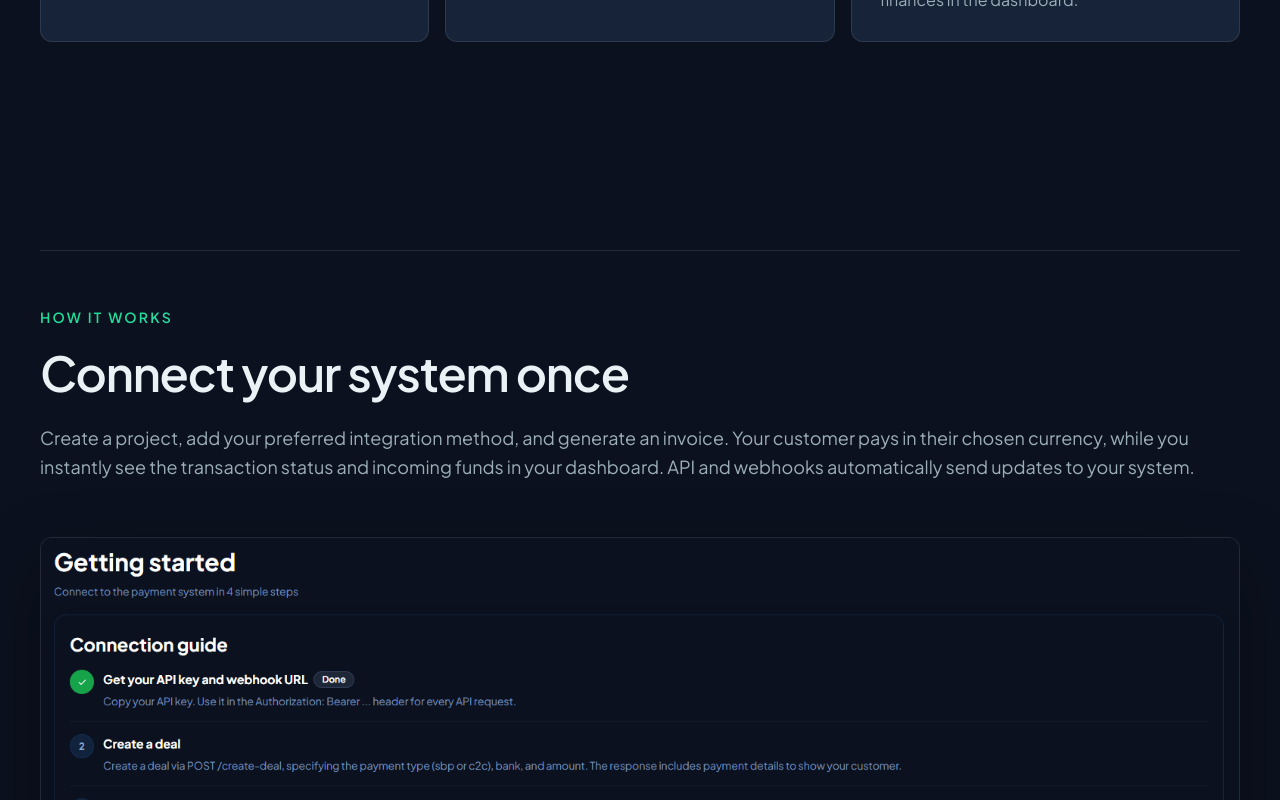
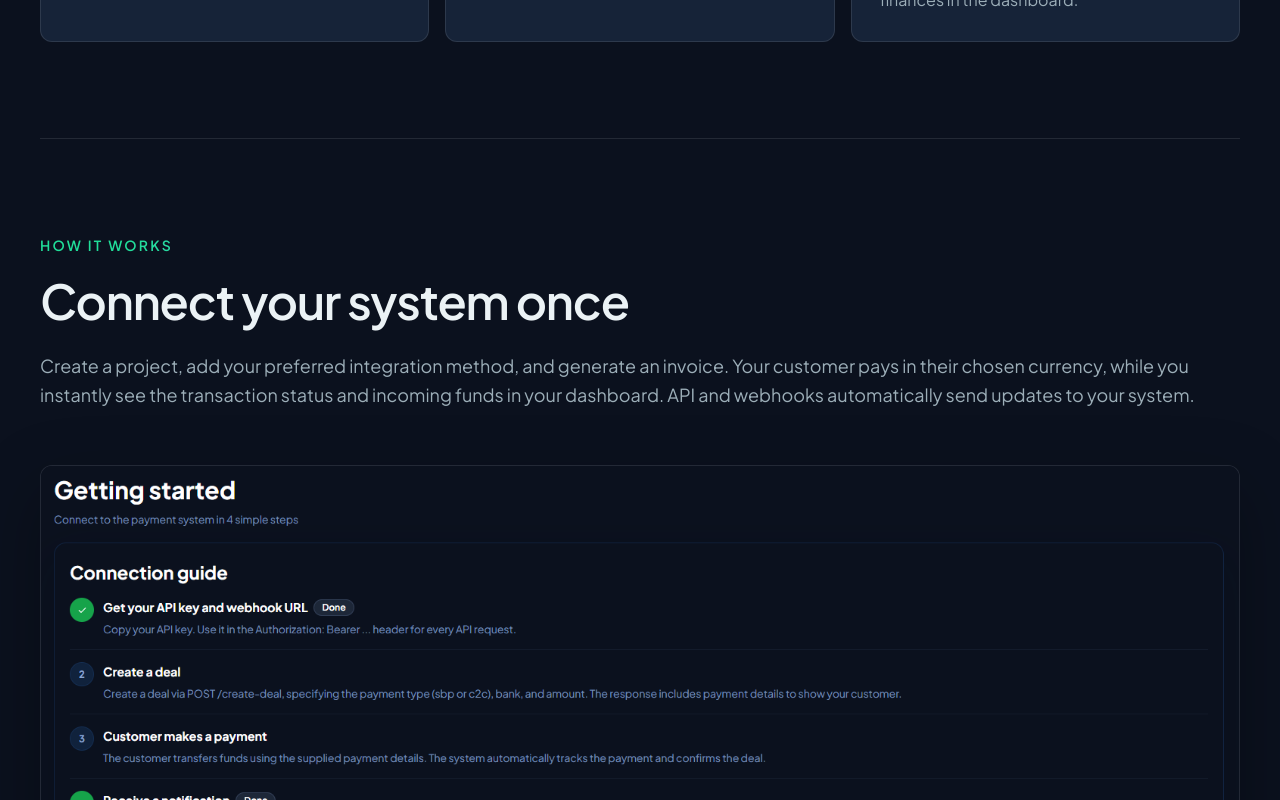
Before and after one commit to Sergey3174/crypto-landing, a React (Vite) app: page / in a window 1280 px wide. Shown: the part 2100-2900 px from the top of the page. Built offline with nearby package versions, Linux system fonts and the light colour scheme.

Commit message:
update margin

```diff
--- a/src/App.tsx
+++ b/src/App.tsx
@@ -411,11 +411,7 @@ function App() {
               </div>
             ))}
           </div>
-        </div>
-      </section>
-
-      <section className="px-6 py-16 lg:px-10 lg:py-24">
-        <div className="mx-auto max-w-[1240px] border-y border-white/[.1] py-10 md:py-14">
+          <div className="mt-20 border-t border-white/[.1] pt-20 md:mt-24 md:pt-24">
             <p className="mb-5 text-sm font-semibold uppercase tracking-[.16em] text-[#589bf3]">
               How it works
             </p>
@@ -425,10 +421,10 @@ function App() {
               </h2>
               <p className="mt-6  text-lg leading-relaxed text-[#9caeb8]">
                 Create a project, add your preferred integration method, and
-              generate an invoice. Your customer pays in their chosen currency,
-              while you instantly see the transaction status and incoming funds
-              in your dashboard. API and webhooks automatically send updates to
-              your system.
+                generate an invoice. Your customer pays in their chosen
+                currency, while you instantly see the transaction status and
+                incoming funds in your dashboard. API and webhooks automatically
+                send updates to your system.
               </p>
             </div>
             <div className="mt-10 overflow-hidden rounded-xl border border-white/[.1] bg-[#0b1120] shadow-[0_24px_70px_rgba(0,0,0,.28)] md:mt-14">
@@ -437,6 +433,7 @@ function App() {
                 alt="API and webhook integration interface"
                 className="h-auto w-full"
               />
+            </div>
           </div>
         </div>
       </section>
@@ -682,7 +679,7 @@ function App() {
             ].map(([number, title, text, tokens]) => (
               <article
                 key={number}
-                className="relative min-h-64 overflow-hidden rounded-2xl border border-white/[.1] bg-[#162338] p-6"
+                className="relative min-h-58 overflow-hidden rounded-2xl border border-white/[.1] bg-[#162338] p-6"
               >
                 <div className="flex justify-between">
                   <span className="text-sm font-bold text-[#7db1f5]">
@@ -692,7 +689,7 @@ function App() {
                     {tokens}
                   </span>
                 </div>
-                <div className="my-10 h-px bg-white/10" />
+                <div className="my-6 h-px bg-white/10" />
                 <h4 className="text-xl font-semibold">{title}</h4>
                 <p className="mt-3 text-sm leading-relaxed text-[#9caeb8]">
                   {text}
@@ -703,7 +700,7 @@ function App() {
         </div>
       </section>
 
-      <section id="faq" className="px-6 pb-20 lg:px-10 lg:pb-28">
+      <section id="faq" className="px-6 py-20 lg:px-10 lg:py-28">
         <div className="mx-auto max-w-[1240px] rounded-2xl border border-white/[.12] bg-[#1a2840] px-6 py-14 sm:px-10 lg:p-16">
           <div className="grid gap-12 lg:grid-cols-[.78fr_1.22fr]">
             <div>
```
Lines whose indentation alone changed are shown as unchanged.
